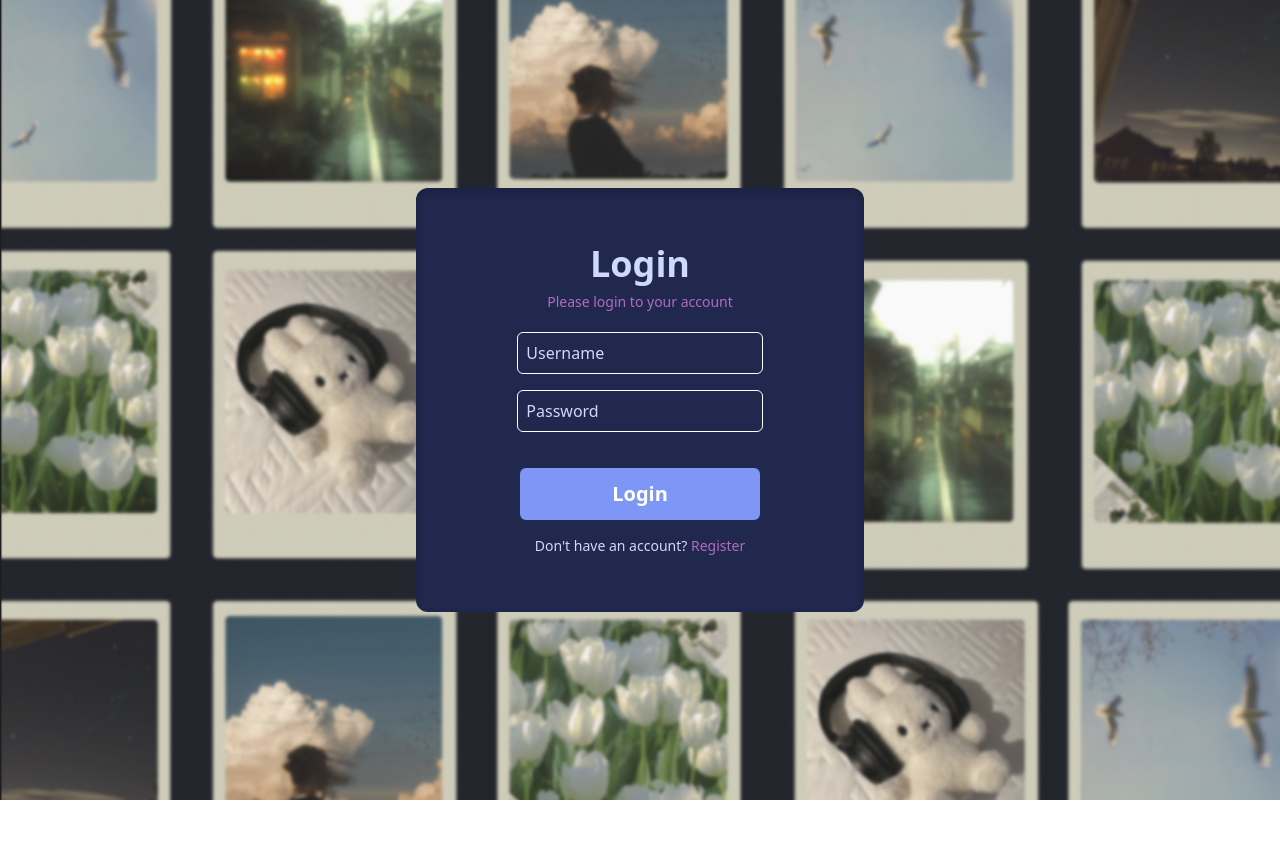
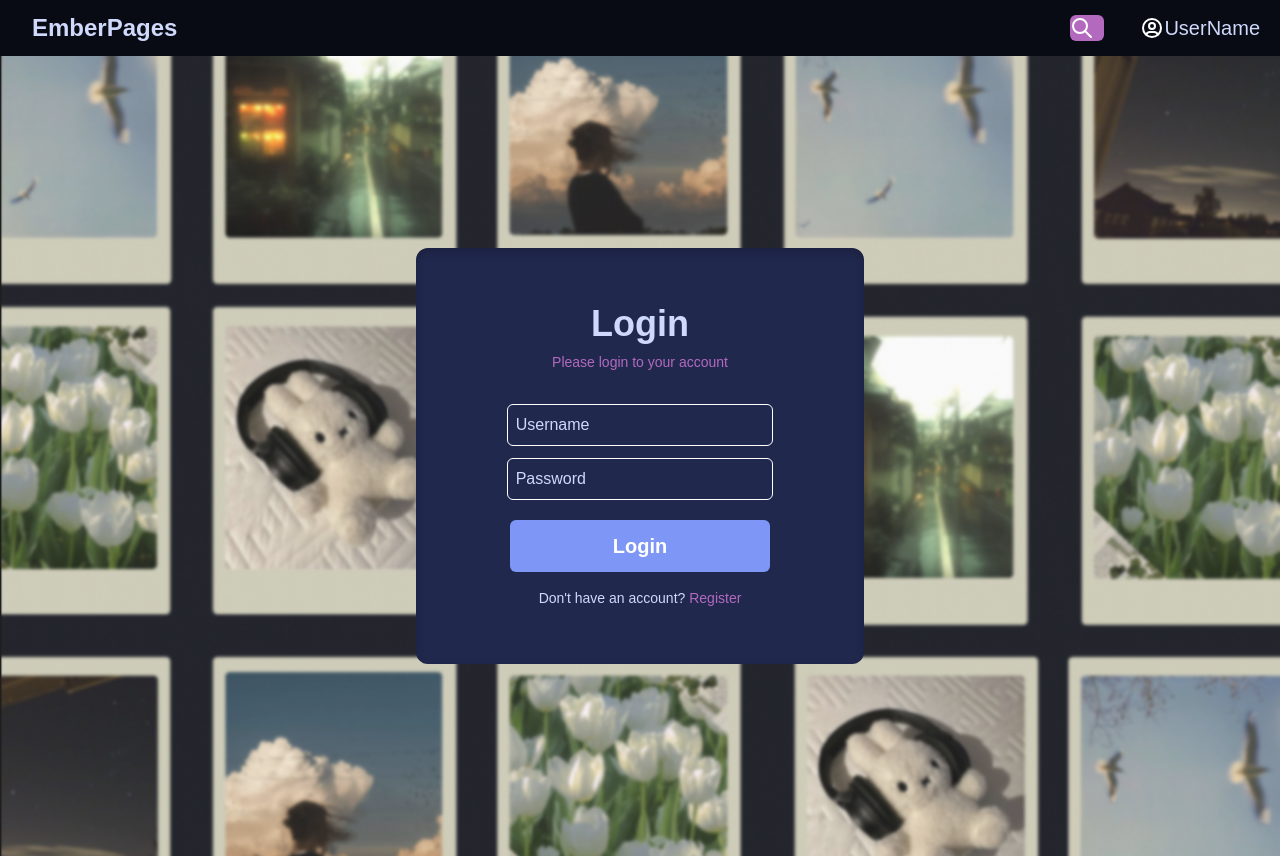
Before and after one commit to nooressam1/miniblog, a React (Create React App) app: page /signup in a window 1280 px wide. Both pictures are taken after a click on the element "Login". Before the commit the page ends 800 px from the top, so only its background shows below. Built offline with nearby package versions, Linux system fonts and the light colour scheme.

Commit message:
partial nav bar

```diff
--- a/package.json
+++ b/package.json
@@ -3,16 +3,19 @@
   "version": "0.1.0",
   "private": true,
   "dependencies": {
+    "@tabler/icons-react": "^3.31.0",
     "@testing-library/dom": "^10.4.0",
     "@testing-library/jest-dom": "^6.6.3",
     "@testing-library/react": "^16.2.0",
     "@testing-library/user-event": "^13.5.0",
     "axios": "^1.8.4",
+    "formik": "^2.4.6",
     "react": "^19.0.0",
     "react-dom": "^19.0.0",
     "react-router-dom": "^7.5.0",
     "react-scripts": "5.0.1",
-    "web-vitals": "^2.1.4"
+    "web-vitals": "^2.1.4",
+    "yup": "^1.6.1"
   },
   "scripts": {
     "start": "react-scripts start",
--- a/src/App.css
+++ b/src/App.css
@@ -1,38 +1,7 @@
-.App {
-  text-align: center;
+
+body {
+  background-color: #090B14;
+  margin: 0;
+  padding: 0;
+  font-family: Arial, sans-serif;
 }
-
-.App-logo {
-  height: 40vmin;
-  pointer-events: none;
-}
-
-@media (prefers-reduced-motion: no-preference) {
-  .App-logo {
-    animation: App-logo-spin infinite 20s linear;
-  }
-}
-
-.App-header {
-  background-color: #282c34;
-  min-height: 100vh;
-  display: flex;
-  flex-direction: column;
-  align-items: center;
-  justify-content: center;
-  font-size: calc(10px + 2vmin);
-  color: white;
-}
-
-.App-link {
-  color: #61dafb;
-}
-
-@keyframes App-logo-spin {
-  from {
-    transform: rotate(0deg);
-  }
-  to {
-    transform: rotate(360deg);
-  }
-}
--- a/src/App.js
+++ b/src/App.js
@@ -2,13 +2,18 @@ import logo from "./logo.svg";
 import "./App.css";
 import { BrowserRouter, Routes, Route } from "react-router-dom";
 import AuthoPage from "./Modules/Auth/Pages/AuthoPage";
+import HomePage from "./Modules/Browsing/Pages/HomePage";
+import Navbar from "./Modules/Shared/Components/Navbar";
 // import SignUpPage from "./Pages/SignUpPage"; // Ensure this component exists
 
 function App() {
   return (
     <BrowserRouter>
+    <Navbar/>
       <Routes>
         <Route path="/:page" element={<AuthoPage />} />
+        <Route path="/" element={<HomePage />} />
+
         {/* <Route path="/signup" element={<SignUpPage />} /> */}
       </Routes>
     </BrowserRouter>
--- a/src/Modules/Auth/Components/LoginComponent.jsx
+++ b/src/Modules/Auth/Components/LoginComponent.jsx
@@ -1,8 +1,14 @@
 import React from "react";
 import WhiteTextinput from "../../Shared/Components/WhiteTextinput";
 import BlueButton from "../../Shared/Components/BlueButton";
+import { Formik, Form, Field, ErrorMessage } from "formik";
+import * as Yup from "yup";
 
-const LoginComponent = ({ChangePage}) => {
+const LoginComponent = ({ ChangePage }) => {
+  const LoginSchema = Yup.object({
+    Username: Yup.string().required("Username is required"),
+    password: Yup.string().required("Password is required"),
+  });
   return (
     <div
       style={{ boxShadow: "inset 0 4px 8px rgba(0,0,0,0.2)" }}
@@ -14,16 +20,52 @@ const LoginComponent = ({ChangePage}) => {
       <h1 className="w-full text-center text-sm md:text-md text-[#B36ABE]">
         Please login to your account
       </h1>
-      <div className="flex flex-col gap-4 w-full mt-5 px-4">
-        <WhiteTextinput placeholder={"Username"} />
-        <WhiteTextinput placeholder={"Password"} />
+      <div className="flex flex-col w-full mt-5 ">
+        <Formik
+          initialValues={{ Username: "", password: "" }}
+          validationSchema={LoginSchema}
+          onSubmit={(values) => {
+            console.log("Form submitted:", values);
+          }}
+        >
+          {({
+            values,
+            handleChange,
+            handleBlur,
+            handleSubmit,
+            errors,
+            touched,
+          }) => (
+            <Form>
+              <WhiteTextinput
+                type="password"
+                name="password"
+                onChange={handleChange}
+                onBlur={handleBlur}
+                value={values.password}
+                placeholder={"Username"}
+              />
+              <WhiteTextinput
+                type="password"
+                name="password"
+                onChange={handleChange}
+                onBlur={handleBlur}
+                value={values.password}
+                placeholder={"Password"}
+              />
+            </Form>
+          )}
+        </Formik>
       </div>
-      <div className="w-full px-4 mt-4">
+      <div className="w-full ">
         <BlueButton title={"Login"} />
       </div>
       <p className="w-full text-center mt-4 text-sm md:text-md text-[#CFD9FC]  px-4">
         Don't have an account?{" "}
-        <span  onClick={ChangePage} className="text-[#B36ABE] cursor-pointer hover:underline">
+        <span
+          onClick={ChangePage}
+          className="text-[#B36ABE] cursor-pointer hover:underline"
+        >
           Register
         </span>
       </p>
--- /dev/null
+++ b/src/Modules/Browsing/Pages/HomePage.jsx
@@ -0,0 +1,9 @@
+import React from 'react'
+
+const HomePage = () => {
+  return (
+    <div>HomePage</div>
+  )
+}
+
+export default HomePage
--- /dev/null
+++ b/src/Modules/Shared/Components/Navbar.jsx
@@ -0,0 +1,29 @@
+import React from "react";
+import { IconSearch } from "@tabler/icons-react";
+import { IconUserCircle } from "@tabler/icons-react";
+
+const Navbar = () => {
+  return (
+    <div className="w-full h-14 pl-8 pr-5 p-2">
+      <div className="flex w-full h-full justify-between items-center">
+        <h1 className="text-[#CFD9FC] font-bold text-2xl">EmberPages</h1>
+        <div className="grid h-full gap-5 grid-cols-[50px_1fr]  justify-center items-center">
+          <div className="h-2/3 w-2/3">
+            <button className="bg-[#B36ABE] rounded-md  flex w-full h-full text-center justify-between items-center">
+              <IconSearch color="white" stroke={2} />
+            </button>
+          </div>
+          <div className="flex w-full h-full justify-between items-center">
+            <div>
+              <IconUserCircle color="white" stroke={2} />
+            </div>
+
+            <h1 className="text-[#CFD9FC] font-thin text-xl">UserName</h1>
+          </div>
+        </div>
+      </div>
+    </div>
+  );
+};
+
+export default Navbar;
--- a/src/Modules/Shared/Components/WhiteTextinput.jsx
+++ b/src/Modules/Shared/Components/WhiteTextinput.jsx
@@ -1,9 +1,24 @@
 import React from "react";
 
-const WhiteTextinput = ({placeholder}) => {
+const WhiteTextinput = ({
+  placeholder,
+  type,
+  name,
+  onChange,
+  onBlur,
+  value,
+}) => {
   return (
-    <div className="w-full flex justify-center items-center">
-      <input type="text"  className=" w-2/3 p-2 bg-transparent placeholder-[#CFD9FC] rounded-md text-[#CFD9FC] border-white border" placeholder={placeholder}/>
+    <div className="w-full flex mt-3 justify-center items-center">
+      <input
+        name={name}
+        onChange={onChange}
+        onBlur={onBlur}
+        value={value}
+        type={type}
+        className=" w-2/3 p-2 bg-transparent  placeholder-[#CFD9FC] rounded-md text-[#CFD9FC] border-white border"
+        placeholder={placeholder}
+      />
     </div>
   );
 };
```
Also changed, not shown: 1 other file (tests, documents, lock files or other folders).
